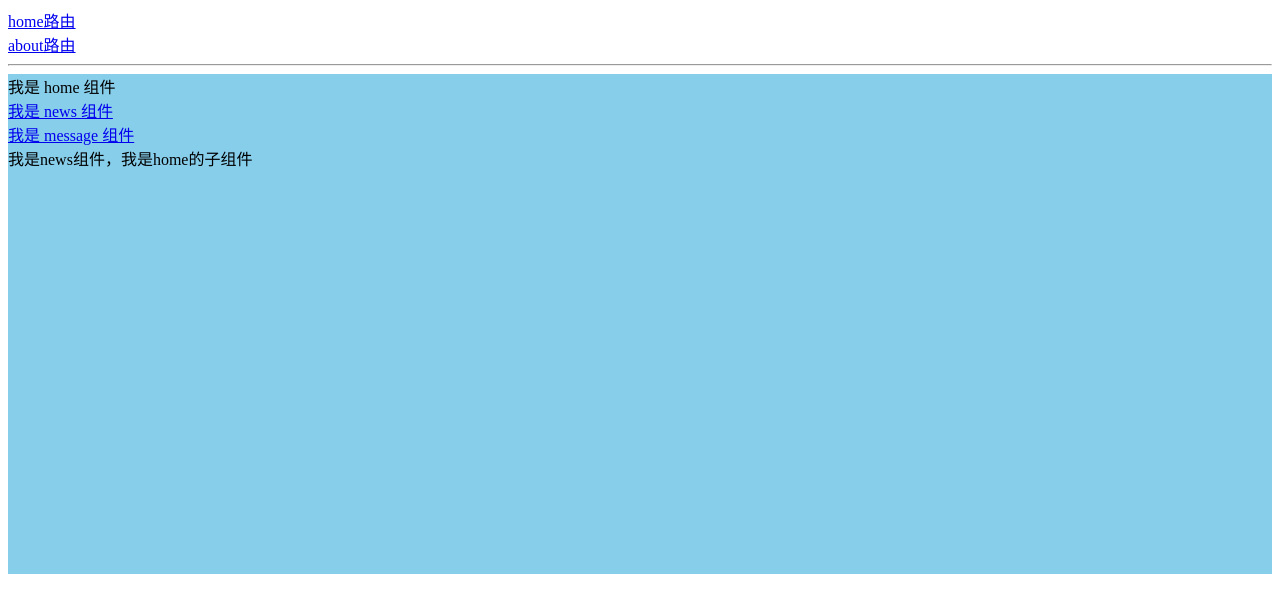
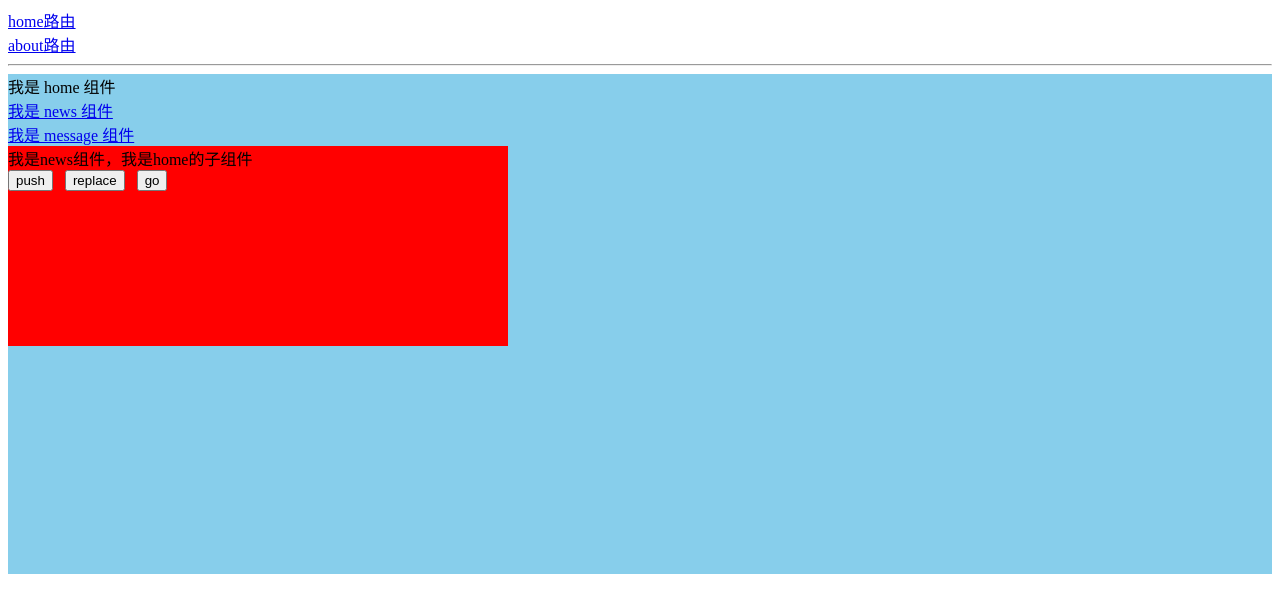
Before and after one commit to dengwenj/react_router, a React (Create React App) app: page /home/news in a window 1280 px wide. Shown: the top 612 px of the page. Built offline with nearby package versions, Linux system fonts and the light colour scheme.

Commit message:
编程式导航

```diff
--- a/src/pages/Detail/index.jsx
+++ b/src/pages/Detail/index.jsx
@@ -17,7 +17,7 @@ export default class Detail extends Component {
     // })
 
     // 通过 state 传参
-    const { name, age } = this.props.location.state
+    // const { name, age } = this.props.location.state
 
     return (
       <div>
@@ -31,8 +31,8 @@ export default class Detail extends Component {
           return <div key={item}>{item}</div>
         })} */}
         {/* 通过 state 传参 */}
-        <div>{name}</div>
-        <div>{age}</div>
+        {/* <div>{name}</div>
+        <div>{age}</div> */}
       </div>
     )
   }
--- a/src/pages/News/index.jsx
+++ b/src/pages/News/index.jsx
@@ -1,7 +1,56 @@
 import React, { Component } from 'react'
 
 export default class News extends Component {
+  state = {
+    style: {
+      backgroundColor: 'red',
+      width: 500,
+      height: 200,
+    },
+  }
+  push = () => {
+    console.log(this)
+    this.props.history.push('/home/message/detail', 'state') // 这个第二个参数会传到 props的 location 里面的 state里面
+    // 可以写成字符串也可以写成对象
+    // this.props.history.push({
+    //   pathname: '/home/message/detail',
+    //   query: {
+    //     name: 'xd',
+    //   },
+    // }) // 这个第二个参数会传到 props的 location 里面的 query 里面
+    // this.props.history.push({
+    //   pathname: '/home/message/detail',
+    //   params: {
+    //     name: 'xd',
+    //   },
+    // }) // 这个第二个参数会传到 props的 location 里面的 params 里面
+    // this.props.history.push({
+    //   pathname: '/home/message/detail',
+    //   state: {
+    //     name: 'xd',
+    //   },
+    // }) // 这个第二个参数会传到 props的 location 里面的 state 里面
+  }
+  replace = () => {
+    const name = 'xd'
+    const age = 18
+    this.props.history.replace(`/home/message/detail/${name}/${age}`) // 就是说在 Link 标签里面怎写这里就怎么写
+  }
+  go = () => {
+    const name = 'xd'
+    const age = 18
+    this.props.history.replace(`/home/message/detail?name=${name}&age=${age}`)
+  }
   render() {
-    return <div>我是news组件，我是home的子组件</div>
+    const { style } = this.state
+    return (
+      <div style={style}>
+        我是news组件，我是home的子组件
+        <br />
+        <button onClick={this.push}>push</button>&nbsp;&nbsp;&nbsp;
+        <button onClick={this.replace}>replace</button>&nbsp;&nbsp;&nbsp;
+        <button onClick={this.go}>go</button>
+      </div>
+    )
   }
 }
```
